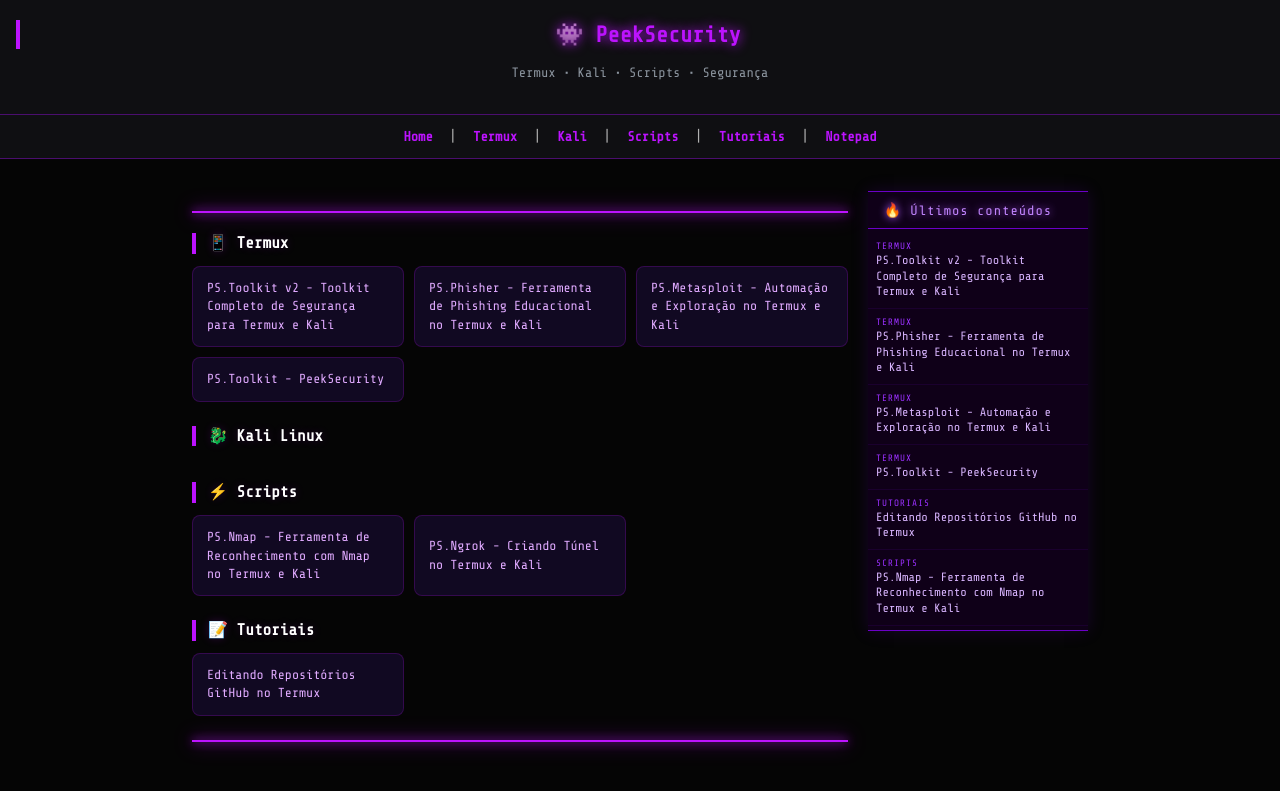
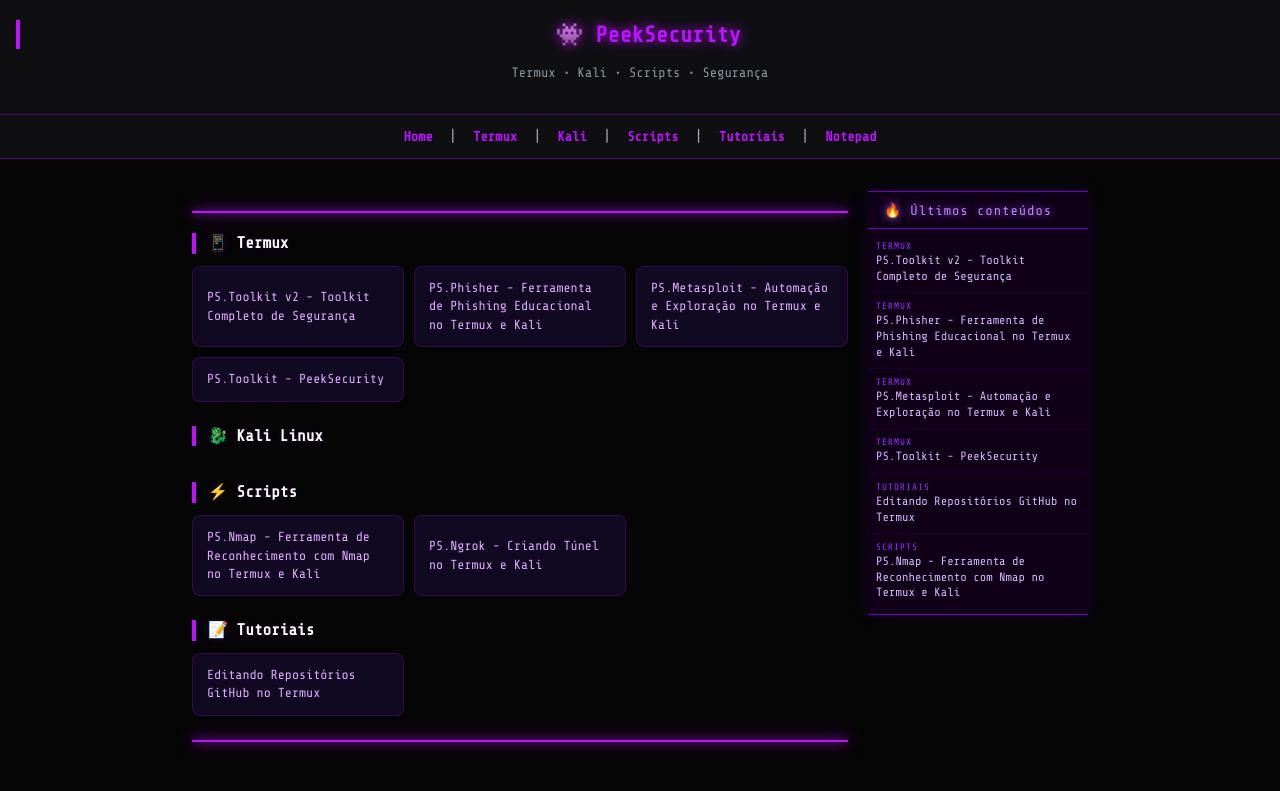
Before and after one commit to PSecurity/PSecurity, a Jekyll site: the page built from index.md, in a window 1280 px wide. Shown: the top 791 px of the page. Built offline with Jekyll 4.4.1, drawn with Linux system fonts in a browser that asks for light colours.

Commit message:
Update 2026-05-04-ps-toolkit-v2.md

```diff
--- a/_posts/2026-05-04-ps-toolkit-v2.md
+++ b/_posts/2026-05-04-ps-toolkit-v2.md
@@ -1,6 +1,6 @@
 ---
 layout: post
-title: PS.Toolkit v2 - Toolkit Completo de Segurança para Termux e Kali
+title: PS.Toolkit v2 - Toolkit Completo de Segurança
 category: termux
 tags: [toolkit, hacking, pentest, termux, kali, automação]
 author: Peek
```
